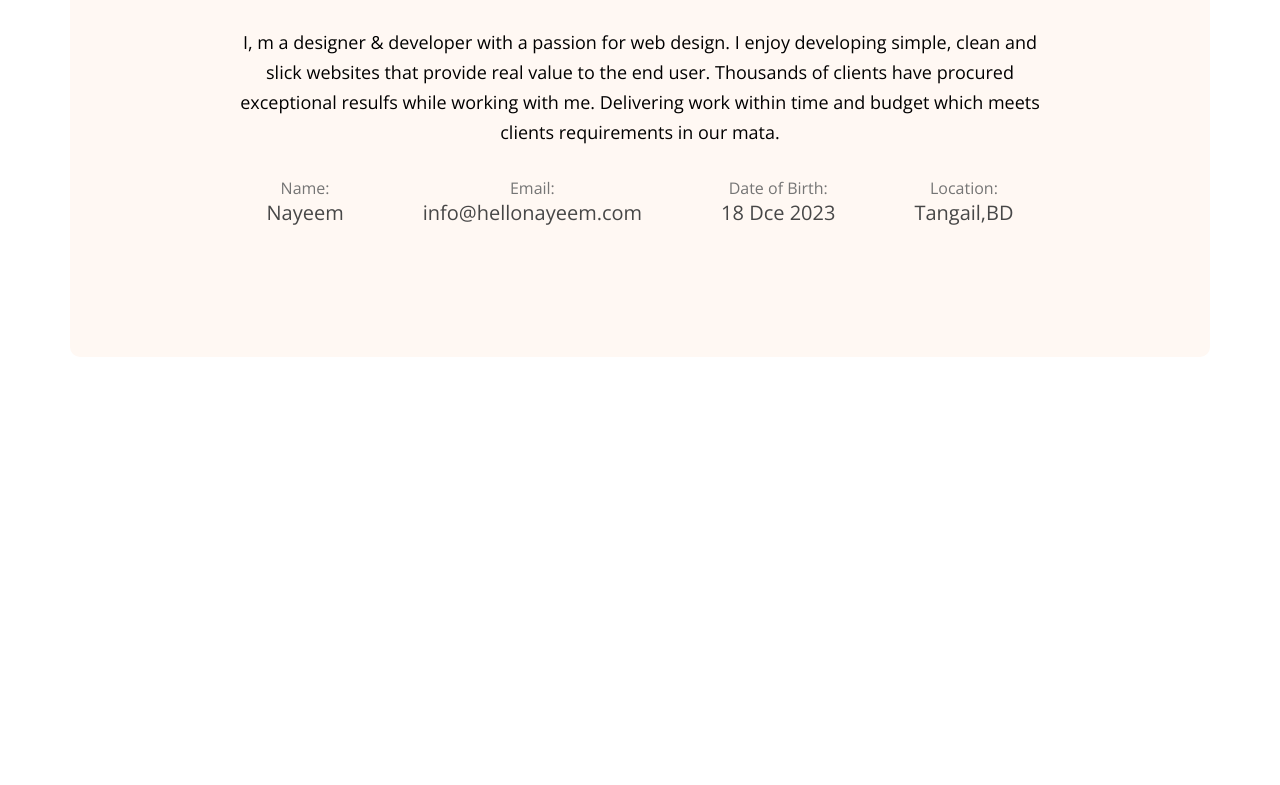
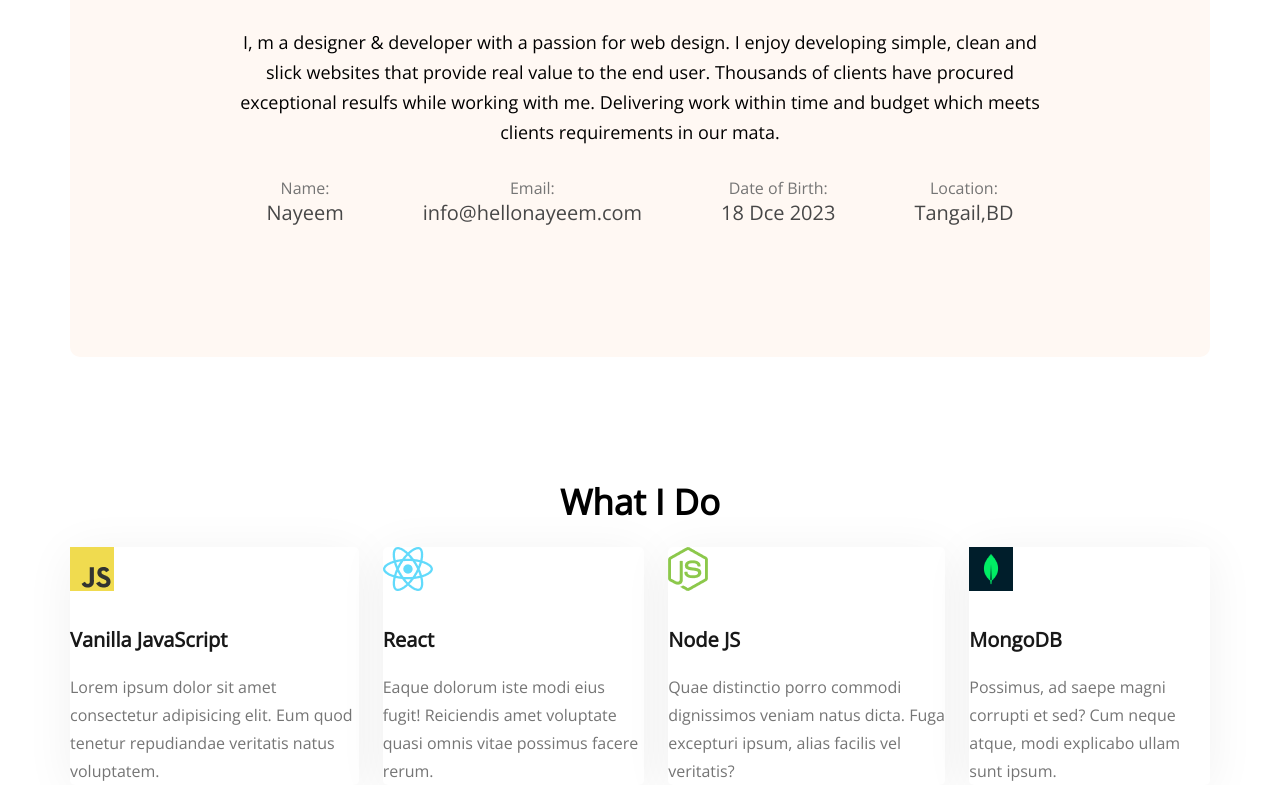
Before and after one commit to naayeem01/fast-portfolio, a plain HTML site: page index.html in a window 1280 px wide. Shown: the part 1114-1899 px from the top of the page. Before the commit the page ends 1471 px from the top, so only its background shows below. Drawn offline with nearby package versions, Linux system fonts and the light colour scheme.

Commit message:
added Skill Section

```diff
--- a/index.html
+++ b/index.html
@@ -56,8 +56,35 @@
             </div>
         </div>
         </section>
+        <!-- what i do Section  -->
+        <section class="what-i-do">
+            <h3 class="section-title">What I Do</h3>
+            <div class="skill-container">
+                <dev class="skill">
+                    <img src="/images/icons/js.png" alt="">
+                    <p class="skill-title">Vanilla JavaScript</p>
+                    <p class="skill-description">Lorem ipsum dolor sit amet consectetur adipisicing elit. Eum quod tenetur repudiandae veritatis natus voluptatem.</p>
+                </dev>
+                <dev class="skill">
+                    <img src="/images/icons/react.png" alt="">
+                    <p class="skill-title">React</p>
+                    <p class="skill-description">Eaque dolorum iste modi eius fugit! Reiciendis amet voluptate quasi omnis vitae possimus facere rerum.</p>
+                </dev>
+                <dev class="skill">
+                    <img src="images/icons/nodejs.png" alt="">
+                    <p class="skill-title">Node JS</p>
+                    <p class="skill-description">Quae distinctio porro commodi dignissimos veniam natus dicta. Fuga excepturi ipsum, alias facilis vel veritatis?</p>
+                </dev>
+                <dev class="skill">
+                    <img src="images/icons/mongo.png" alt="">
+                    <p class="skill-title">MongoDB</p>
+                    <p class="skill-description">Possimus, ad saepe magni corrupti et sed? Cum neque atque, modi explicabo ullam sunt ipsum.</p>
+                </dev>
+            </div>
+        </section>
 
     </main>
+
 
     <body>
 
--- a/styles/portfolio.css
+++ b/styles/portfolio.css
@@ -91,6 +91,8 @@ main {
     font-weight: 700;
     font-size: 35px;
     line-height: 30px;
+    text-align: center;
+
 
 }
 .section-description {
@@ -112,3 +114,35 @@ main {
     color: #474747;
     font-size: 20px;
 }
+
+/* What i do section */
+
+.what-i-do {
+    margin-top: 130px;
+    justify-content: space-around;
+}
+
+.skill {
+
+    background: #FFFFFF;
+    box-shadow: 0px 6px 50px rgba(0, 0, 0, 0.06);
+    border-radius: 5px
+}
+.skill-container
+{
+    display: flex;
+    gap: 24px;
+}
+.skill-title {
+    font-weight: 700;
+    font-size: 20px;
+    color: #181818;
+    margin-top: 30px;
+    margin-bottom: 20px;
+}
+.skill-description {
+    font-weight: 400;
+    font-size: 16px;
+    color: #757575;
+    line-height: 28px;
+}
```
